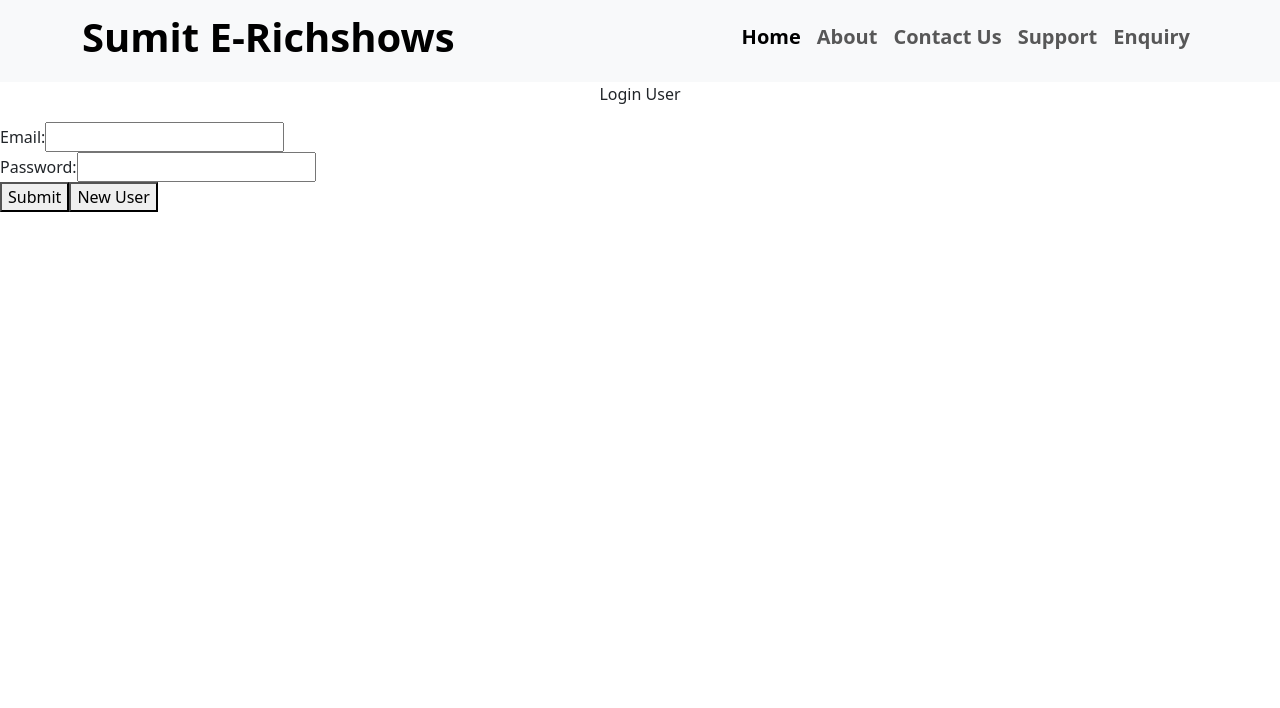
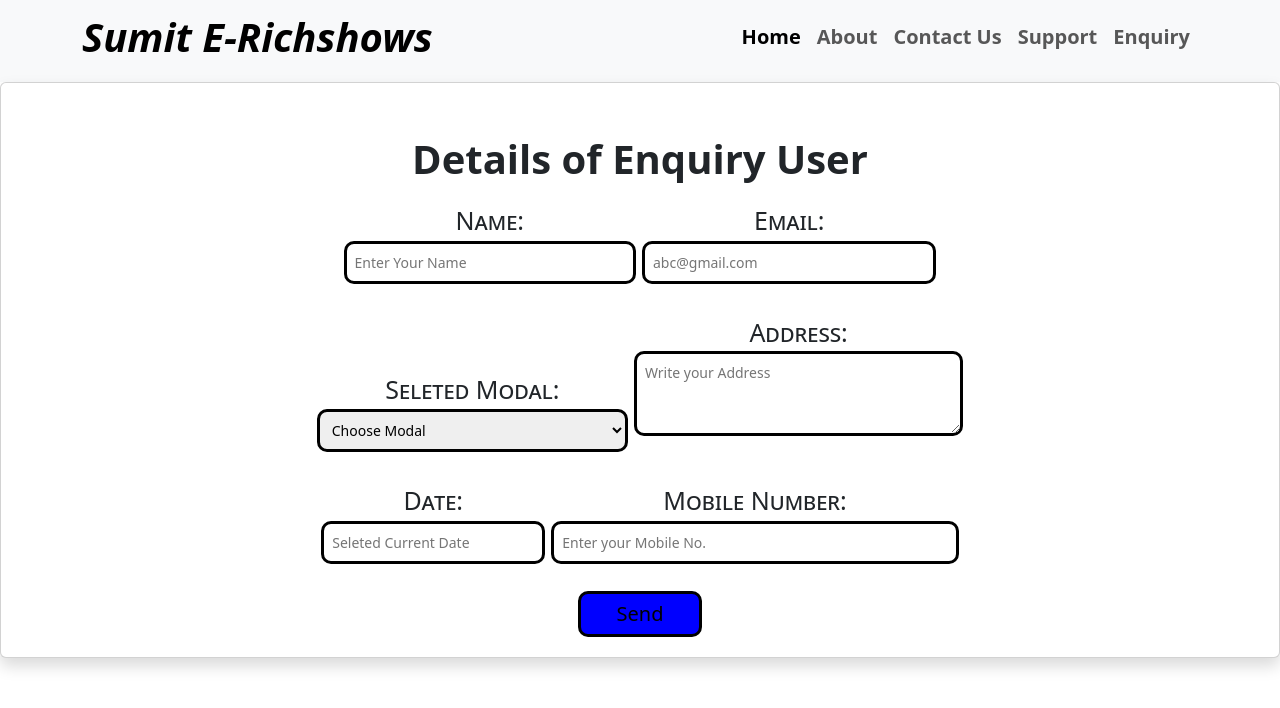
Before and after one commit to sumit747/Sumit-E-Richshaw, a React (Create React App) app: page /Registration in a window 1280 px wide. Shown: the top 708 px of the page. Built offline with nearby package versions, Linux system fonts and the light colour scheme.

Commit message:
deployment

```diff
--- a/package.json
+++ b/package.json
@@ -16,6 +16,7 @@
     "gh-pages": "^5.0.0",
     "react": "^18.2.0",
     "react-bootstrap": "^2.8.0",
+    "react-datepicker": "^4.14.1",
     "react-dom": "^18.2.0",
     "react-router-dom": "^6.14.0",
     "react-scripts": "^5.0.1",
--- a/src/App.css
+++ b/src/App.css
@@ -38,25 +38,25 @@
 }
 .under-line{
   height:4px;
-  width: 5rem;
+  width: 16rem;
   border-radius: 4px;
   background-color: rgb(231, 27, 61);
 }
 .sub-underline{
   height: 4px;
-  width: 3rem;
+  width: 9rem;
   border-radius: 4px;
   background-color: rgb(0, 255, 64);
 }
 .sub-underline1{
   height: 4px;
-  width: 3rem;
+  width: 10rem;
   border-radius: 4px;
   background-color:  rgb(0, 255, 64);
 }
 .sub-underline2{
   height: 4px;
-  width: 3rem;
+  width: 10rem;
   border-radius: 4px;
   background-color:  rgb(0, 255, 64);
 }
--- a/src/components/Css/Registration.css
+++ b/src/components/Css/Registration.css
@@ -2,3 +2,39 @@
     text-align: center;
 
 }
+.Form{
+    text-align: center;
+    padding: 20px ;
+}
+.Form1{
+    text-align: center;
+    padding: 5px;
+}
+.hello1{
+    padding: 3px;
+    text-align: center;
+    font-size: 25px;
+    font-variant: small-caps;
+}
+
+.hello{
+    padding: 8px;
+    border: 3px solid;
+    border-radius: 10px;
+    font-size: 14px;
+    width: 100%;
+    box-sizing: border-box;
+}
+.hello:focus{
+    outline: auto;
+    border-color: dodgerblue;
+    border: 0,0, 8px, dodgerblue;
+}
+.button{
+    padding: 5px;
+    border: 3px solid;
+    border-radius: 10px;
+    font-size: 20px;
+    background-color: blue;
+    width: 10%;
+}
--- /dev/null
+++ b/src/components/Css/Support.css
@@ -0,0 +1,3 @@
+.sup{
+    text-align: center;
+}
--- a/src/components/ice/Navbar.js
+++ b/src/components/ice/Navbar.js
@@ -1,10 +1,10 @@
 import React from 'react';
-import { Link }  from 'react-router-dom';
-function Navbar(){
-    return(
+import { Link } from 'react-router-dom';
+function Navbar() {
+    return (
         <nav className="navbar navbar-expand-lg navbar-light bg-light">
             <div className="container">
-            <Link className="navbar-brand" to="/"><h1><strong>Sumit E-Richshows</strong></h1></Link>
+                <Link className="navbar-brand" to="/"><h1><strong><i>Sumit E-Richshows</i></strong></h1></Link>
                 <button className="navbar-toggler" type="button" data-bs-toggle="collapse"
                     data-bs-target="#navbarNav" aria-controls="navbarNav" aria-expanded="false"
                     aria-label="Toggle navigation">
--- a/src/components/pages/Registration.js
+++ b/src/components/pages/Registration.js
@@ -1,11 +1,20 @@
 import React, { useState } from 'react'
+import DatePicker from 'react-datepicker';
+import 'react-datepicker/dist/react-datepicker.module.css'
 import '../Css/Registration.css';
 
 const Registration = () => {
   const [formData, setformData] = useState({
+    name: '',
     email: '',
-    password: "",
+    Address: '',
+    model: '',
+    mobile: '',
   })
+  const [seletedDate, setSeletedDate] = useState(null);
+  const handleDateChange = (date) => {
+    setSeletedDate(date);
+  };
   const handleChange = (event) => {
     setformData({
       ...formData,
@@ -16,36 +25,70 @@ const Registration = () => {
     event.preventDefault();
     console.log(formData);
     setformData({
+      name: "",
       email: "",
-      password: "",
+      Address: "",
+      model: "",
+      mobile: "",
     })
   }
   return (
-    <form onSubmit={handleSubmit}>
-      <p className='Page'>Login User</p>
-      <label>
+    <div className="col-md-12">
+      <div className="card shadow">
+        <div className="card-body"></div>
+        <form className="Form" onSubmit={handleSubmit}>
+          <div className='Farm1' >
+            <p className='Page'><h1><strong>Details of Enquiry User </strong></h1></p>
+            <label className='hello1'>
+              Name:
+              <input className='hello' type='text' name='name' placeholder='Enter Your Name' value={formData.name} onChange={handleChange} />
+            </label>
+            <label className='hello1'>
               Email:
-        <input
-          type='text'
-          name='email'
-          value={formData.emailmail}
-          onChange={handleChange}
+              <input className='hello' type='text' name='email' placeholder='abc@gmail.com' value={formData.email} onChange={handleChange} />
+            </label>
+            <br />
+            <br />
+            <label className='hello1'>
+              Seleted Modal:
+              <select className='hello' >
+                <option>Choose Modal </option>
+                <option>E-Richshow 01</option>
+                <option>E-Richshow 02</option>
+                <option>E-Richshow 03</option>
+                <option>E-Richshow 04</option>
+                <option>E-Richshow 05</option>
+              </select>
+            </label>
+            <label className='hello1' >
+              Address:
+              <textarea className='hello' rows={3} cols={24} placeholder='Write your Address'></textarea>
+            </label>
+            <br />
+            <br />
+            <label className='hello1'>
+              Date:
+              <br/>
+              <DatePicker
+                className='hello'
+                selected={seletedDate}
+                onChange={handleDateChange}
+                dateFormat="dd/mm/yyyy"
+                placeholderText='Seleted Current Date'
               />
             </label>
-      <br/>
-      <label>
-        Password:
-        <input
-          type='text'
-          name='password'
-          value={formData.password}
-          onChange={handleChange}
-        />
+            <label className='hello1'>
+              Mobile Number:
+              <input className='hello' type='text' name='mobile' placeholder='Enter your Mobile No.' value={formData.mobile} onChange={handleChange} />
             </label>
-      <br/>
-      <button type="Submit">Submit</button>
-      <button type="New User">New User</button>
+            <br />
+            <br />
+            <button type="Submit" className='button'>Send</button>
+            {/* <button type="New User">New User</button> */}
+          </div>
         </form>
+        </div>
+        </div>
         )
 }
         export default Registration;
--- a/src/components/pages/Support.js
+++ b/src/components/pages/Support.js
@@ -1,9 +1,9 @@
 import React from 'react'
-
+import "../Css/Support.css";
 function Support() {
   return (
-    <div>
-      <p>sjiyidhn nusyufr  jhiusyh</p>
+    <div className='sup'>
+      <h1> Welcome to Support Page</h1>
     </div>
   )
 }
```
Also changed, not shown: 1 other file (tests, documents, lock files or other folders). Lines whose indentation alone changed are shown as unchanged.
